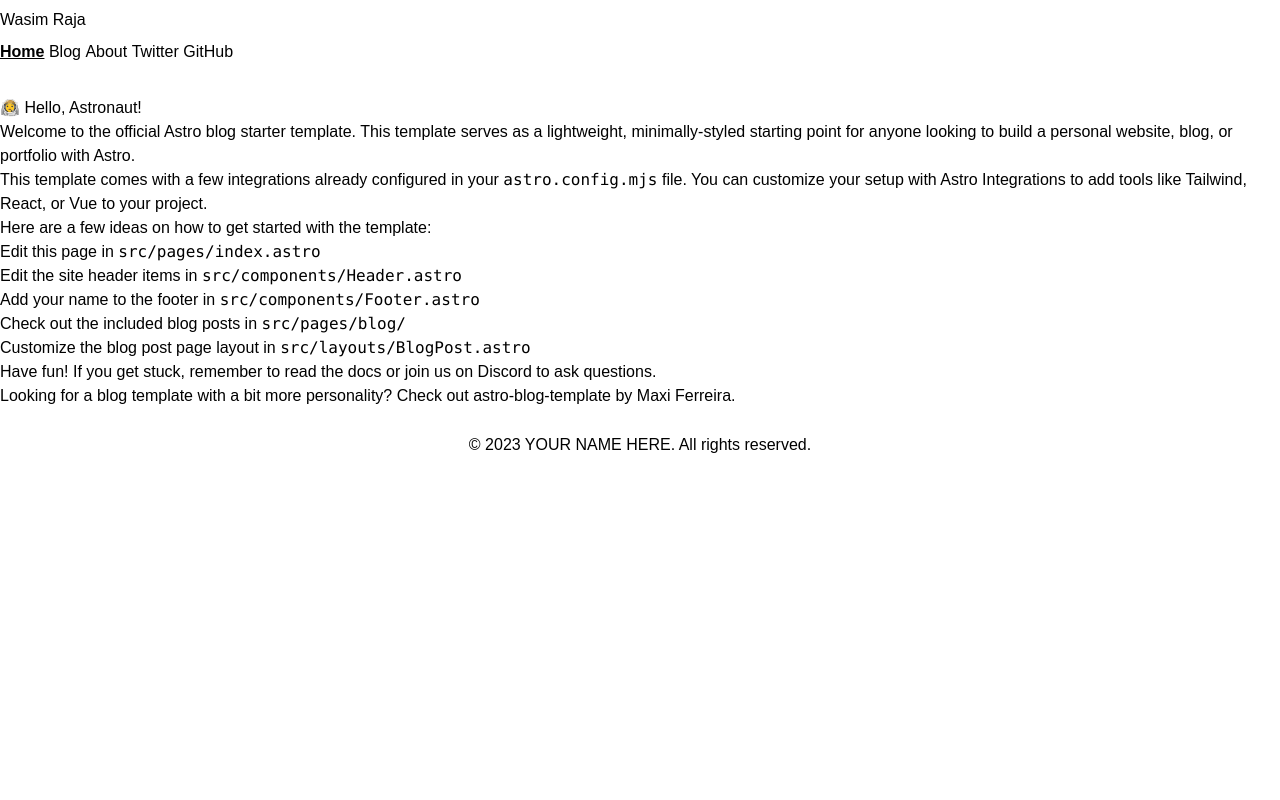
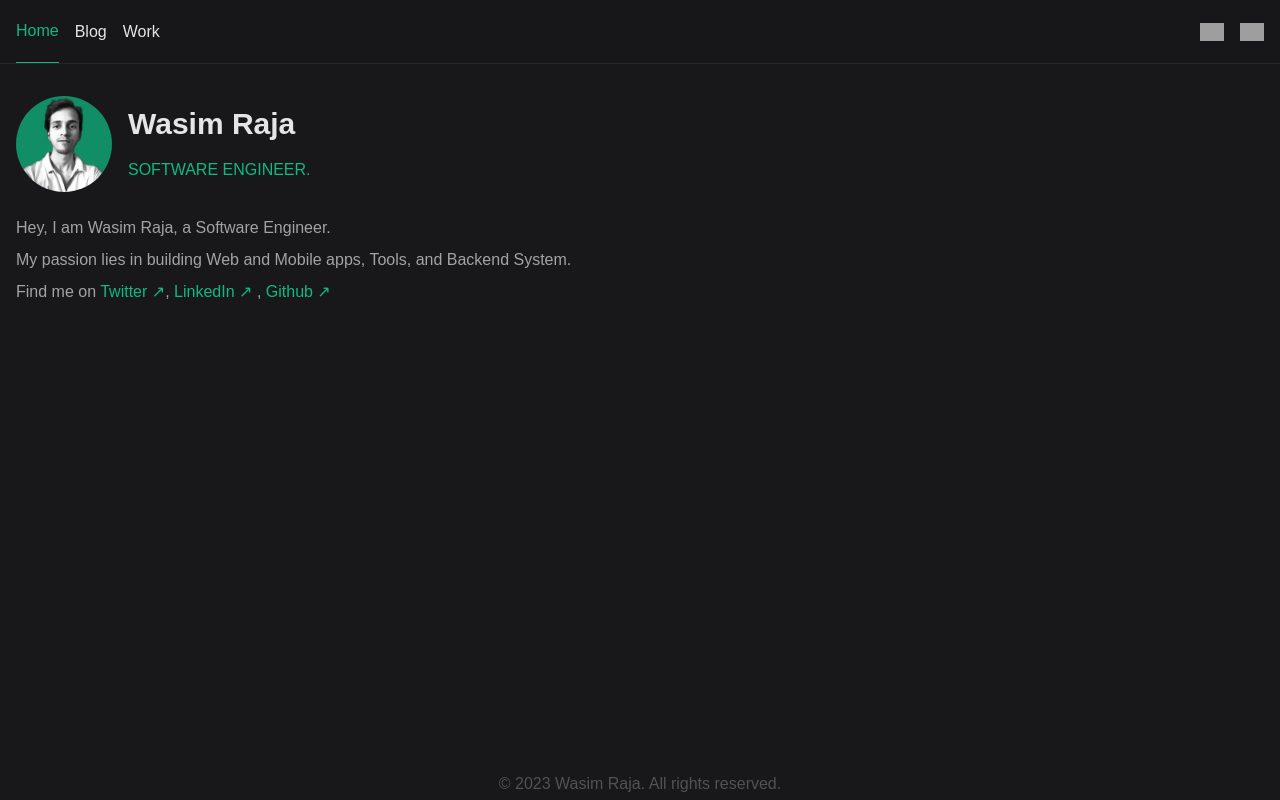
Before and after one commit to wasim7raja10/portfolio, an Astro site: page / in a window 1280 px wide. Built offline with nearby package versions, Linux system fonts and the light colour scheme; Astro itself is replaced by a stand-in of ours; grey boxes are pictures that could not be loaded.

Commit message:
Introduction section in home page

```diff
--- a/src/components/Footer.astro
+++ b/src/components/Footer.astro
@@ -1,13 +1,9 @@
 ---
 const today = new Date();
+import { SITE_TITLE } from "../config";
 ---
 
-<footer>
-	&copy; {today.getFullYear()} YOUR NAME HERE. All rights reserved.
+<footer class=' h-8 flex items-center justify-center text-md font-thin text-neutral-600'>
+	&copy; {today.getFullYear()}
+	{SITE_TITLE}. All rights reserved.
 </footer>
-<style>
-	footer {
-		padding: 25px;
-		text-align: center;
-	}
-</style>
--- a/src/components/Header.astro
+++ b/src/components/Header.astro
@@ -1,25 +1,64 @@
 ---
-import HeaderLink from './HeaderLink.astro';
-import { SITE_TITLE } from '../config';
+import HeaderLink from "./HeaderLink.astro";
+
+const pathname = new URL(Astro.request.url).pathname;
+const currentPath = pathname.slice(1); // remove the first "/"
+
+const links = [
+	{
+		href: "/",
+		text: "Home",
+	},
+	{
+		href: "/blog",
+		text: "Blog",
+	},
+	{
+		href: "/work",
+		text: "Work",
+	},
+];
 ---
 
-<header>
-	<h2 class="">
-		{SITE_TITLE}
-	</h2>
-	<nav>
-		<HeaderLink href="/">Home</HeaderLink>
-		<HeaderLink href="/blog">Blog</HeaderLink>
-		<HeaderLink href="/about">About</HeaderLink>
-		<HeaderLink href="https://twitter.com/astrodotbuild" target="_blank">Twitter</HeaderLink>
-		<HeaderLink href="https://github.com/withastro/astro" target="_blank">GitHub</HeaderLink>
+<header
+	class='bg-zinc-900/90 backdrop-blur-sm text-neutral-200 h-16 border-b border-zinc-800 border-transparent sticky top-0 px-4'
+>
+	<nav class='flex justify-between w-full h-full'>
+		<span class='flex gap-4'>
+			{
+				links.map((link) => (
+					<HeaderLink
+						href={link.href}
+						class={`${
+							currentPath === link.href.slice(1)
+								? " text-emerald-500 h-full flex items-center border-b border-emerald-500"
+								: " text-neutral-200 h-full flex items-center"
+						}`}
+					>
+						{link.text}
+					</HeaderLink>
+				))
+			}
+		</span>
+		<span class='flex gap-4 h-full items-center'>
+			<HeaderLink href='https://twitter.com/astrodotbuild' target='_blank'>
+				<img
+					height='24'
+					width='24'
+					class='w-6'
+					alt="Twitter"
+					src='https://img.icons8.com/color/48/null/twitter--v1.png'
+				/>
+			</HeaderLink>
+			<HeaderLink href='https://github.com/withastro/astro' target='_blank'>
+				<img
+					height='24'
+					width='24'
+					class='w-6'
+					alt="Github"
+					src='https://img.icons8.com/ios-glyphs/48/null/github.png'
+				/>
+			</HeaderLink>
+		</span>
 	</nav>
 </header>
-<style>
-	header {
-		margin: 0em 0 2em;
-	}
-	h2 {
-		margin: 0.5em 0;
-	}
-</style>
--- a/src/components/HeaderLink.astro
+++ b/src/components/HeaderLink.astro
@@ -10,13 +10,3 @@ const isActive = href === pathname || href === pathname.replace(/\/$/, '');
 <a href={href} class:list={[className, { active: isActive }]} {...props}>
 	<slot />
 </a>
-<style>
-	a {
-		display: inline-block;
-		text-decoration: none;
-	}
-	a.active {
-		font-weight: bolder;
-		text-decoration: underline;
-	}
-</style>
--- a/src/layouts/Base.astro
+++ b/src/layouts/Base.astro
@@ -1,17 +1,17 @@
 ---
-import BaseHead from '../components/BaseHead.astro';
-import Header from '../components/Header.astro';
-import Footer from '../components/Footer.astro';
-import { SITE_TITLE, SITE_DESCRIPTION } from '../config';
+import BaseHead from "../components/BaseHead.astro";
+import Header from "../components/Header.astro";
+import Footer from "../components/Footer.astro";
+import { SITE_TITLE, SITE_DESCRIPTION } from "../config";
 ---
 
-<html lang="en">
+<html lang='en'>
 	<head>
 		<BaseHead title={SITE_TITLE} description={SITE_DESCRIPTION} />
 	</head>
-	<body>
+	<body class=" bg-zinc-900 text-neutral-400">
 		<Header title={SITE_TITLE} />
-		<slot />
+		<main class=' min-h-[calc(100vh-64px-32px)] px-4 py-8'><slot /></main>
 		<Footer />
 	</body>
 </html>
--- a/src/pages/blog.astro
+++ b/src/pages/blog.astro
@@ -1,51 +1,30 @@
 ---
-import BaseHead from '../components/BaseHead.astro';
-import Header from '../components/Header.astro';
-import Footer from '../components/Footer.astro';
-import { SITE_TITLE, SITE_DESCRIPTION } from '../config';
+import Base from "../layouts/Base.astro";
 
 // Use Astro.glob() to fetch all posts, and then sort them by date.
-const posts = (await Astro.glob('./blog/*.{md,mdx}')).sort(
-	(a, b) => new Date(b.frontmatter.pubDate).valueOf() - new Date(a.frontmatter.pubDate).valueOf()
+const posts = (await Astro.glob("./blog/*.{md,mdx}")).sort(
+	(a, b) =>
+		new Date(b.frontmatter.pubDate).valueOf() -
+		new Date(a.frontmatter.pubDate).valueOf()
 );
 ---
 
-<!DOCTYPE html>
-<html lang="en">
-	<head>
-		<BaseHead title={SITE_TITLE} description={SITE_DESCRIPTION} />
-		<style>
-			ul {
-				list-style-type: none;
-				padding: unset;
-			}
-			ul li {
-				display: flex;
-			}
-			ul li time {
-				flex: 0 0 130px;
-				font-style: italic;
-				color: #595959;
-			}
-			ul li a:visited {
-				color: #8e32dc;
-			}
-		</style>
-	</head>
-	<body>
-		<Header />
-		<main>
+<Base>
+	<main class=" ">
 		<section>
 			<ul>
 				{
 					posts.map((post) => (
 						<li>
 							<time datetime={post.frontmatter.pubDate}>
-									{new Date(post.frontmatter.pubDate).toLocaleDateString('en-us', {
-										year: 'numeric',
-										month: 'short',
-										day: 'numeric',
-									})}
+								{new Date(post.frontmatter.pubDate).toLocaleDateString(
+									"en-us",
+									{
+										year: "numeric",
+										month: "short",
+										day: "numeric",
+									}
+								)}
 							</time>
 							<a href={post.url}>{post.frontmatter.title}</a>
 						</li>
@@ -54,6 +33,4 @@ const posts = (await Astro.glob('./blog/*.{md,mdx}')).sort(
 			</ul>
 		</section>
 	</main>
-		<Footer />
-	</body>
-</html>
+</Base>
--- a/src/pages/index.astro
+++ b/src/pages/index.astro
@@ -1,49 +1,61 @@
 ---
 import Base from "../layouts/Base.astro";
+// Fetch last 3 blog posts
+const posts = (await Astro.glob("./blog/*.{md,mdx}"))
+	.sort(
+		(a, b) =>
+			new Date(b.frontmatter.pubDate).valueOf() -
+			new Date(a.frontmatter.pubDate).valueOf()
+	)
+	.slice(0, 3);
 ---
 
 <Base>
-	<main>
-		<h1>🧑‍🚀 Hello, Astronaut!</h1>
-		<p>
-			Welcome to the official <a href='https://astro.build/'>Astro</a> blog starter
-			template. This template serves as a lightweight, minimally-styled starting
-			point for anyone looking to build a personal website, blog, or portfolio with
-			Astro.
-		</p>
-		<p>
-			This template comes with a few integrations already configured in your
-			<code>astro.config.mjs</code> file. You can customize your setup with
-			<a href='https://astro.build/integrations'>Astro Integrations</a> to add tools
-			like Tailwind, React, or Vue to your project.
-		</p>
-		<p>Here are a few ideas on how to get started with the template:</p>
-		<ul>
-			<li>Edit this page in <code>src/pages/index.astro</code></li>
-			<li>
-				Edit the site header items in <code>src/components/Header.astro</code>
-			</li>
-			<li>
-				Add your name to the footer in <code>src/components/Footer.astro</code>
-			</li>
-			<li>Check out the included blog posts in <code>src/pages/blog/</code></li>
-			<li>
-				Customize the blog post page layout in <code
-					>src/layouts/BlogPost.astro</code
-				>
-			</li>
-		</ul>
-		<p>
-			Have fun! If you get stuck, remember to <a
-				href='https://docs.astro.build/'
-				>read the docs
-			</a> or <a href='https://astro.build/chat'>join us on Discord</a> to ask questions.
-		</p>
-		<p>
-			Looking for a blog template with a bit more personality? Check out <a
-				href='https://github.com/Charca/astro-blog-template'
-				>astro-blog-template
-			</a> by <a href='https://twitter.com/Charca'>Maxi Ferreira</a>.
-		</p>
-	</main>
+	<div class='space-y-10'>
+		<!-- Introduction -->
+		<div class='space-y-6'>
+			<div class='flex gap-4 w-full items-center'>
+				<div class=''>
+					<img
+						class='w-24 h-24 rounded-full'
+						src='/images/prof_pic.webp'
+						alt='Wasim Raja'
+						height='100'
+						width='100'
+					/>
+				</div>
+				<div>
+					<h1 class='text-3xl mb-4 text-neutral-200 font-bold'>Wasim Raja</h1>
+					<p class='text-emerald-500 uppercase'>Software Engineer.</p>
+				</div>
+			</div>
+			<div class='space-y-2'>
+				<p>Hey, I am Wasim Raja, a Software Engineer.</p>
+				<p>
+					My passion lies in building Web and Mobile apps, Tools, and Backend
+					System.
+				</p>
+				<p>
+					Find me on <a
+						class="text-emerald-500 hover:underline underline-offset-4 after:content-['_↗'] ..."
+						href='https://twitter.com/wasim7raja10'
+						target='_blank'>Twitter</a
+					>,
+					<a
+						class="text-emerald-500 hover:underline underline-offset-4 after:content-['_↗'] ..."
+						href='https://www.linkedin.com/in/wasim-r-31857014b/'
+						target='_blank'>LinkedIn</a
+					>
+					,
+					<a
+						class="text-emerald-500 hover:underline underline-offset-4 after:content-['_↗'] ..."
+						href='https://github.com/wasim7raja10'
+						target='_blank'>Github</a
+					>
+				</p>
+			</div>
+		</div>
+
+
+	</div>
 </Base>
```
Also changed, not shown: public/images/prof_pic.webp (added), src/pages/work.md (renamed from src/pages/about.md). Lines whose indentation alone changed are shown as unchanged.
